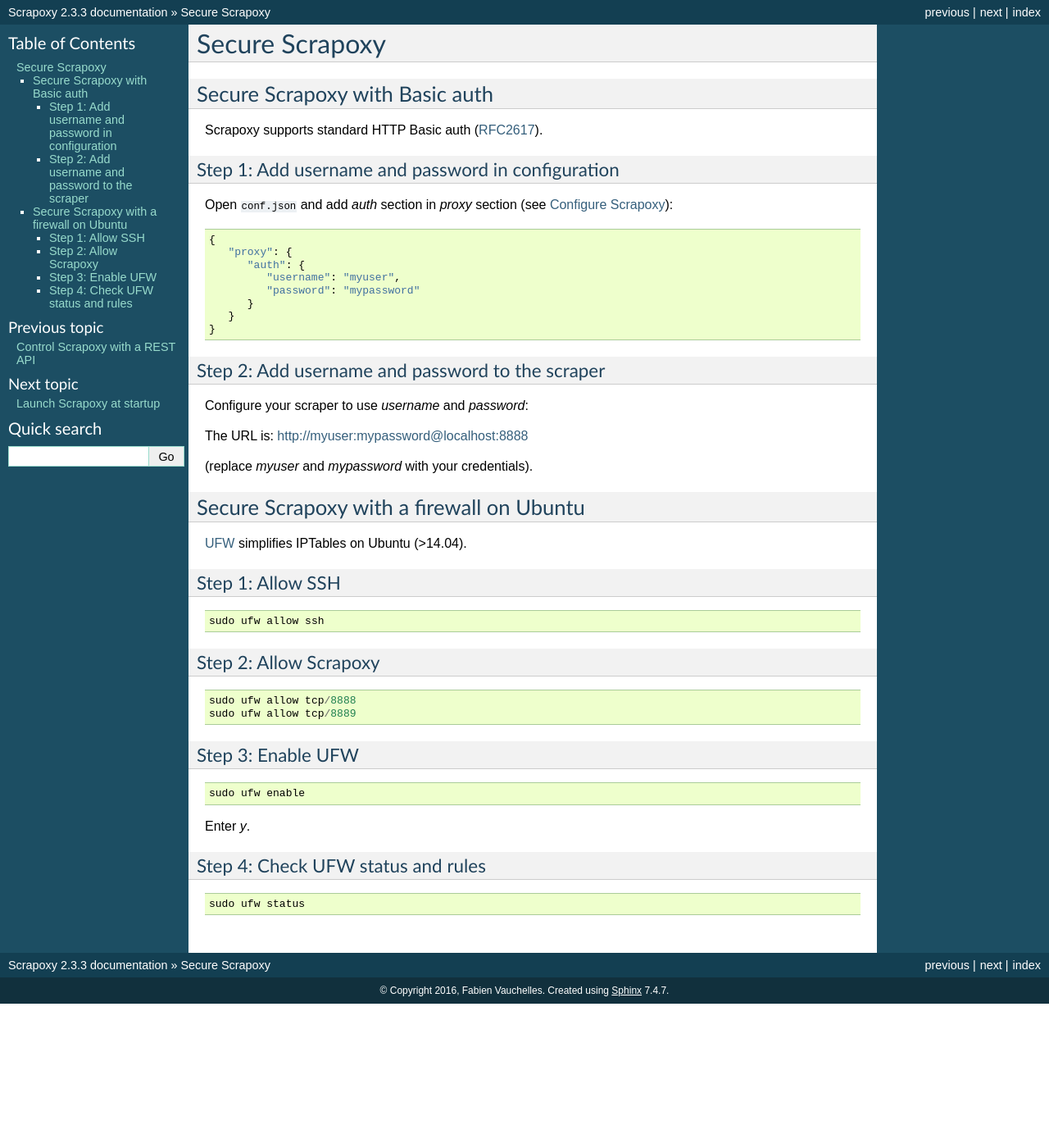
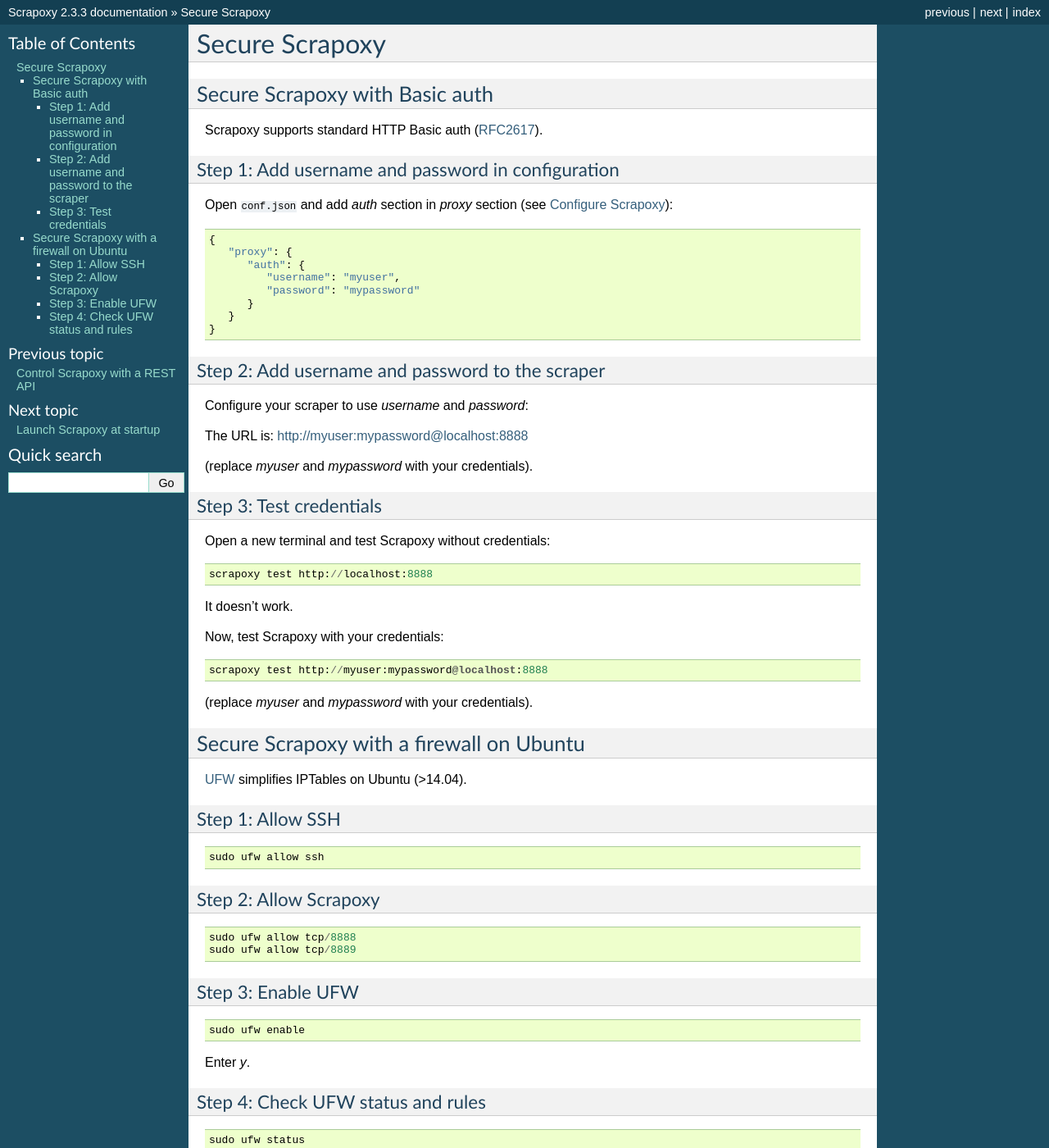
Before and after one commit to zahlio/scrapoxy, a Sphinx documentation site: the page built from docs/advanced/security/index.rst, in a window 1280 px wide and 1400 px high. Shown: the whole window at 82% size. Built offline with Sphinx 7.4.7, drawn with Linux system fonts in a browser that asks for light colours.

Commit message:
fix(docs): add example to test scrapoxy with credentials

```diff
--- a/docs/advanced/security/index.rst
+++ b/docs/advanced/security/index.rst
@@ -33,6 +33,26 @@
 Configure your scraper to use *username* and *password*:
 
 The URL is: http://myuser:mypassword@localhost:8888
+
+(replace *myuser* and *mypassword* with your credentials).
+
+
+Step 3: Test credentials
+------------------------
+
+Open a new terminal and test Scrapoxy without credentials:
+
+::
+
+    scrapoxy test http://localhost:8888
+
+It doesn't work.
+
+Now, test Scrapoxy with your credentials:
+
+::
+
+    scrapoxy test http://myuser:mypassword@localhost:8888
 
 (replace *myuser* and *mypassword* with your credentials).
 
```
